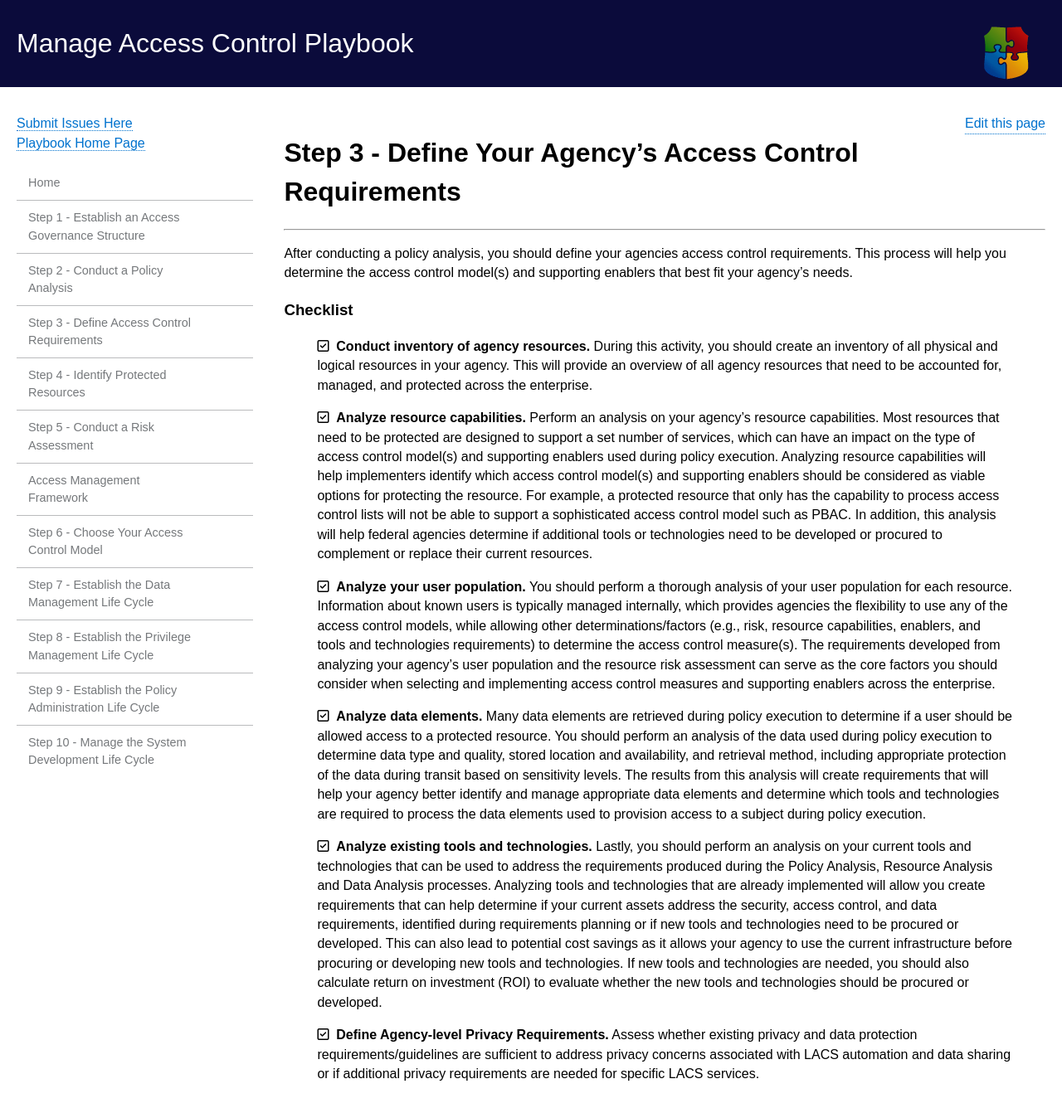
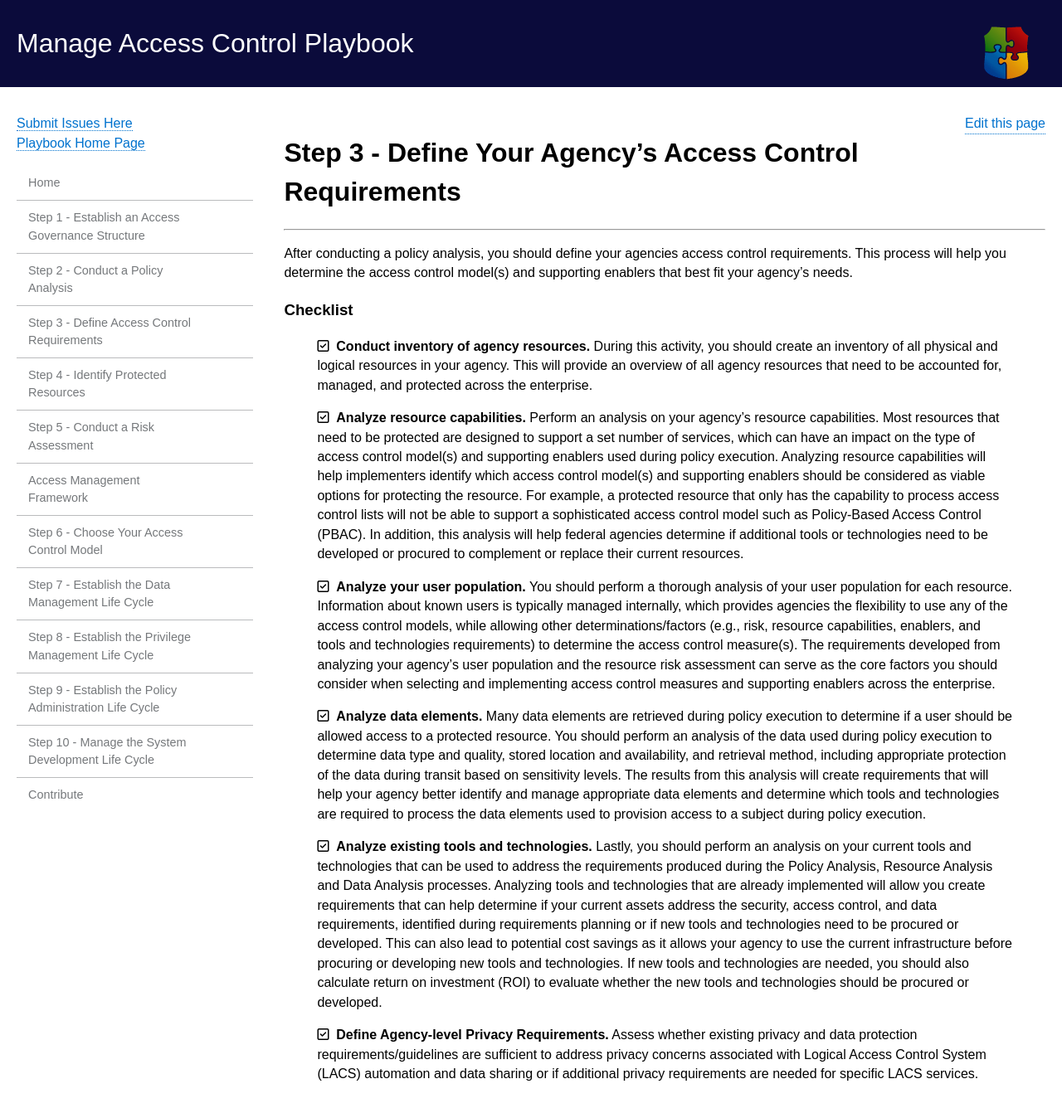
Before and after one commit to bnbuckler/ficam-access, a Jekyll site: the page built from pages/3_step-3.md, in a window 1280 px wide and 1400 px high. Shown: the top 1342 px of the window at 83% size. Built offline with Jekyll 4.4.1, drawn with Linux system fonts in a browser that asks for light colours; nearby versions of some CDN libraries.

Commit message:
Fixed Typos and Added Contribute Page

```diff
--- a/_config.yml
+++ b/_config.yml
@@ -89,6 +89,10 @@ navigation:
   url: 10_step-10
   internal: true
   coll: false
+- text: Contribute
+  url: contribute
+  internal: true
+  coll: false
 
 include:
 - _stylesheets
--- a/pages/3_step-3.md
+++ b/pages/3_step-3.md
@@ -23,7 +23,7 @@ After conducting a policy analysis, you should define your agencies access contr
 
 > <i class="fa fa-check-square-o"></i> &nbsp;**Conduct inventory of agency resources.** During this activity, you should create an inventory of all physical and logical resources in your agency. This will provide an overview of all agency resources that need to be accounted for, managed, and protected across the enterprise.
 
-> <i class="fa fa-check-square-o"></i> &nbsp;**Analyze resource capabilities.** Perform an analysis on your agency’s resource capabilities. Most resources that need to be protected are designed to support a set number of services, which can have an impact on the type of access control model(s) and supporting enablers used during policy execution. Analyzing resource capabilities will help implementers identify which access control model(s) and supporting enablers should be considered as viable options for protecting the resource. For example, a protected resource that only has the capability to process access control lists will not be able to support a sophisticated access control model such as PBAC. In addition, this analysis will help federal agencies determine if additional tools or technologies need to be developed or procured to complement or replace their current resources.
+> <i class="fa fa-check-square-o"></i> &nbsp;**Analyze resource capabilities.** Perform an analysis on your agency’s resource capabilities. Most resources that need to be protected are designed to support a set number of services, which can have an impact on the type of access control model(s) and supporting enablers used during policy execution. Analyzing resource capabilities will help implementers identify which access control model(s) and supporting enablers should be considered as viable options for protecting the resource. For example, a protected resource that only has the capability to process access control lists will not be able to support a sophisticated access control model such as Policy-Based Access Control (PBAC). In addition, this analysis will help federal agencies determine if additional tools or technologies need to be developed or procured to complement or replace their current resources.
 
 > <i class="fa fa-check-square-o"></i> &nbsp;**Analyze your user population.** You should perform a thorough analysis of your user population for each resource. Information about known users is typically managed internally, which provides agencies the flexibility to use any of the access control models, while allowing other determinations/factors (e.g., risk, resource capabilities, enablers, and tools and technologies requirements) to determine the access control measure(s). The requirements developed from analyzing your agency’s user population and the resource risk assessment can serve as the core factors you should consider when selecting and implementing access control measures and supporting enablers across the enterprise.
 
@@ -31,4 +31,4 @@ After conducting a policy analysis, you should define your agencies access contr
 
 > <i class="fa fa-check-square-o"></i> &nbsp;**Analyze existing tools and technologies.** Lastly, you should perform an analysis on your current tools and technologies that can be used to address the requirements produced during the Policy Analysis, Resource Analysis and Data Analysis processes. Analyzing tools and technologies that are already implemented will allow you create requirements that can help determine if your current assets address the security, access control, and data requirements, identified during requirements planning or if new tools and technologies need to be procured or developed. This can also lead to potential cost savings as it allows your agency to use the current infrastructure before procuring or developing new tools and technologies. If new tools and technologies are needed, you should also calculate return on investment (ROI) to evaluate whether the new tools and technologies should be procured or developed.
 
-> <i class="fa fa-check-square-o"></i> &nbsp;**Define Agency-level Privacy Requirements.** Assess whether existing privacy and data protection requirements/guidelines are sufficient to address privacy concerns associated with LACS automation and data sharing or if additional privacy requirements are needed for specific LACS services.
+> <i class="fa fa-check-square-o"></i> &nbsp;**Define Agency-level Privacy Requirements.** Assess whether existing privacy and data protection requirements/guidelines are sufficient to address privacy concerns associated with Logical Access Control System (LACS) automation and data sharing or if additional privacy requirements are needed for specific LACS services.
```
Also changed, not shown: pages/contribute.md (added, +57 -0 lines).
